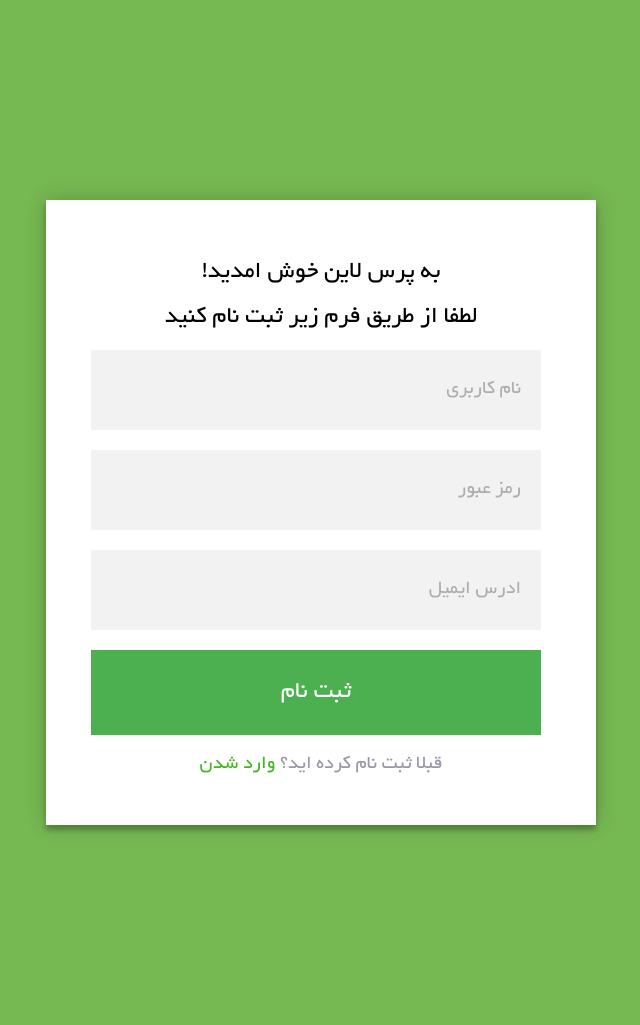
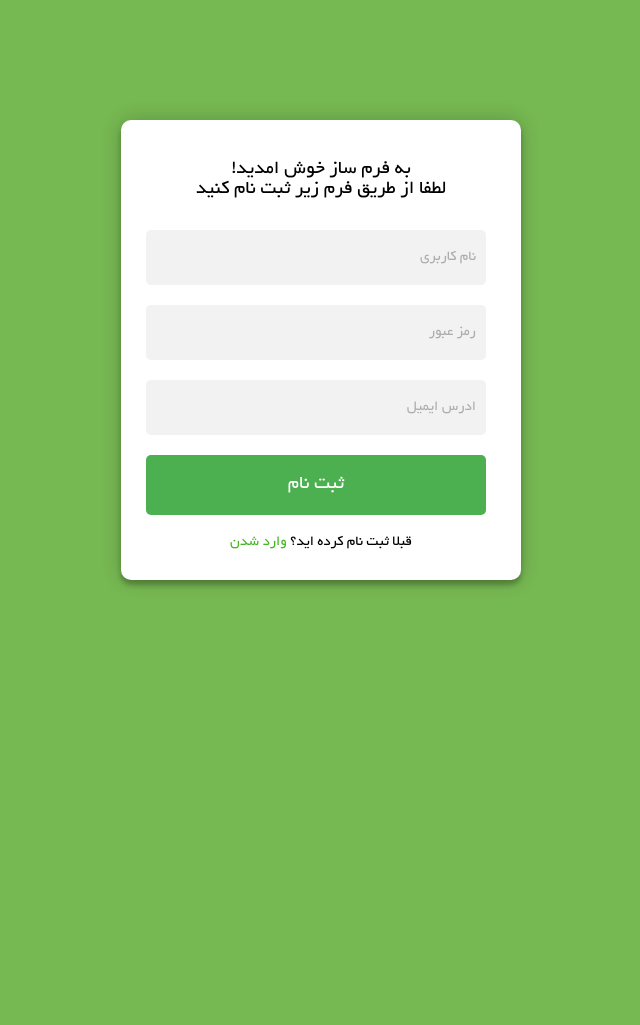
Before and after one commit to abolfazl328/pors-line, a Node server app: page /auth/register in a window 1280 px wide. Shown: the whole page, without its empty margins (319-959 px from the left). After the commit the page ends 588 px from the top, so only its background shows below. Run offline with Node 20, Linux system fonts and the light colour scheme; some web fonts are replaced.

Commit message:
fix some problems

```diff
--- a/pages/register/register.css
+++ /dev/null
@@ -1,65 +0,0 @@
-@font-face {
-	font-family: "Yekan";
-	src: url("../../fonts/BYekan.ttf") format("truetype"),
-		url("../../fonts/BYekan.eot") format("eot"),
-		url("../../fonts/BYekan.woff") format("woff");
-	font-style: normal;
-	font-weight: normal;
-}
-* {
-	box-sizing: border-box;
-	padding: 0;
-	margin: 0;
-	font-family: "Yekan";
-}
-
-body {
-	background-color: #76b852;
-	padding: 200px;
-}
-p.txt {
-	font-size: 25px;
-	margin: 10px 5px;
-	margin-bottom: 20px;
-}
-.container {
-	width: 550px;
-	background-color: white;
-	text-align: center;
-	margin: auto;
-	padding: 50px;
-	box-shadow: 0 0 20px 0 rgba(0, 0, 0, 0.2), 0 5px 5px 0 rgba(0, 0, 0, 0.24);
-}
-form input {
-	font-size: 20px;
-	background: #f2f2f2;
-	width: 100%;
-	border: 0;
-	margin: 0 5px 20px;
-	padding: 30px 20px;
-	outline: 0;
-	color: #6e6e6e;
-}
-input[type="submit"] {
-	background-color: #4caf50;
-	color: white;
-	-webkit-transition: all 0.3 ease;
-	transition: all 0.3 ease;
-	cursor: pointer;
-	font-size: 25px;
-}
-
-.message {
-	color: #9999a8;
-	font-size: 20px;
-}
-
-a.signin {
-	text-decoration: none;
-	color: #43b624;
-}
-
-::placeholder {
-	color: #adadad;
-	opacity: 1; /* Firefox */
-}
--- a/pages/register/register.html
+++ b/pages/register/register.html
@@ -5,12 +5,14 @@
 		<meta http-equiv="X-UA-Compatible" content="IE=edge" />
 		<meta name="viewport" content="width=device-width, initial-scale=1.0" />
 		<title>register</title>
-    <link rel="stylesheet" href="register.css" />
+		<link rel="stylesheet" href="../../style/style.css" />
 	</head>
 	<body>
-    <div class="container">
-      <p class="txt">به پرس لاین خوش امدید!</p>
+		<div class="container1">
+			<div class="box1">
+				<p class="txt">به فرم ساز خوش امدید!</p>
 				<p class="txt">لطفا از طریق فرم زیر ثبت نام کنید</p>
+			</div>
 			<form action="/auth/email_validation" method="post">
 				<input type="text" placeholder="نام کاربری" /><br />
 				<input type="password" placeholder="رمز عبور" /><br />
@@ -19,7 +21,7 @@
 			</form>
 			<p class="message">
 				قبلا ثبت نام کرده اید؟
-        <a href="../auth/login.html" class="signin">وارد شدن</a>
+				<a href="../auth/login.html" class="color">وارد شدن</a>
 			</p>
 		</div>
 	</body>
--- a/style/style.css
+++ b/style/style.css
@@ -12,3 +12,52 @@
 	margin: 0;
 	font-family: "Yekan";
 }
+body {
+	background-color: #76b852;
+	padding: 120px;
+}
+.txt {
+	font-size: 20px;
+}
+.container1 {
+	width: 400px;
+	background-color: white;
+	text-align: center;
+	margin: auto;
+	padding: 30px;
+	box-shadow: 0 0 20px 0 rgba(0, 0, 0, 0.2), 0 5px 5px 0 rgba(0, 0, 0, 0.24);
+	border-radius: 10px;
+}
+form input {
+	font-size: 15px;
+	background: #f2f2f2;
+	width: 100%;
+	border: 0;
+	margin: 0 5px 20px;
+	padding: 20px 10px;
+	outline: 0;
+	color: #6e6e6e;
+	border-radius: 5px;
+}
+input[type="submit"] {
+	background-color: #4caf50;
+	color: white;
+	-webkit-transition: all 0.3 ease;
+	transition: all 0.3 ease;
+	cursor: pointer;
+	font-size: 20px;
+}
+.box1 {
+	margin: 10px 5px 30px 5px;
+}
+.message {
+	font-size: 15px;
+}
+a.color {
+	text-decoration: none;
+	color: #43b624;
+}
+::placeholder {
+	color: #adadad;
+	opacity: 1;
+}
```
Also changed, not shown: pages/email_validation/email.css (deleted, +0 -64 lines), pages/email_validation/email.html (+4 -4 lines), pages/form_maker/form_maker.css (+15 -25 lines), pages/form_maker/form_maker.html (+39 -19 lines), pages/login/login.css (deleted, +0 -65 lines), pages/login/login.html (+5 -5 lines). Lines whose indentation alone changed are shown as unchanged.
